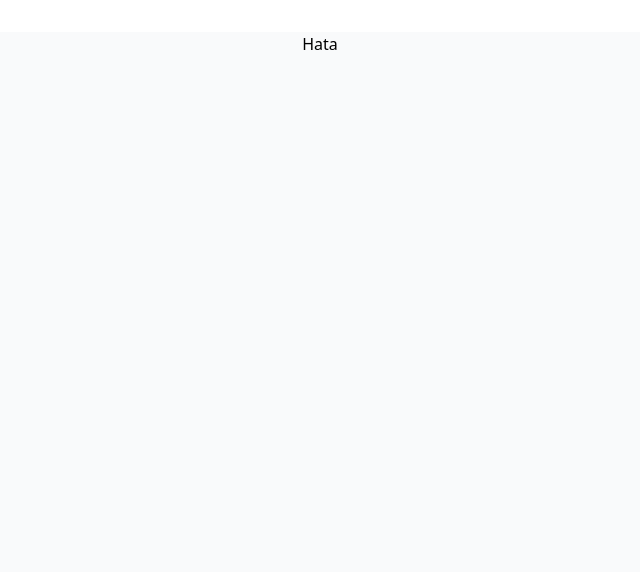
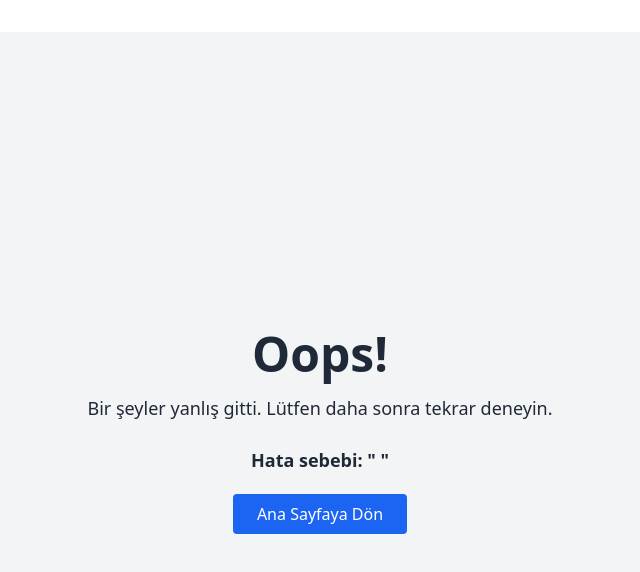
Before and after one commit to yusuftopcuu0/quiz-web-app, a React (Vite) app in the folder client/: page /contact in a window 1280 px wide. Before the commit this address had no page. Shown: the top 572 px of the page, without its empty margins (320-960 px from the left). Built offline with nearby package versions, Linux system fonts and the light colour scheme.

Commit message:
Error Page oluşturuldu

```diff
--- a/client/src/pages/error/ErrorPage.tsx
+++ b/client/src/pages/error/ErrorPage.tsx
@@ -1,3 +1,21 @@
+import { useNavigate } from 'react-router-dom';
+
 export default function ErrorPage() {
-  return <div>Hata</div>;
+  const navigate = useNavigate();
+
+  return (
+    <div className="h-screen flex flex-col justify-center items-center bg-gray-100 text-gray-800 text-center px-4">
+      <h1 className="text-5xl font-bold mb-4">Oops!</h1>
+      <p className="text-lg mb-6">Bir şeyler yanlış gitti. Lütfen daha sonra tekrar deneyin.</p>
+
+      <p className="text-lg mb-5 font-semibold">Hata sebebi: " "</p>
+
+      <button
+        onClick={() => navigate('/')}
+        className="px-6 py-2 bg-blue-600 text-white rounded hover:bg-blue-700 transition"
+      >
+        Ana Sayfaya Dön
+      </button>
+    </div>
+  );
 }
```
